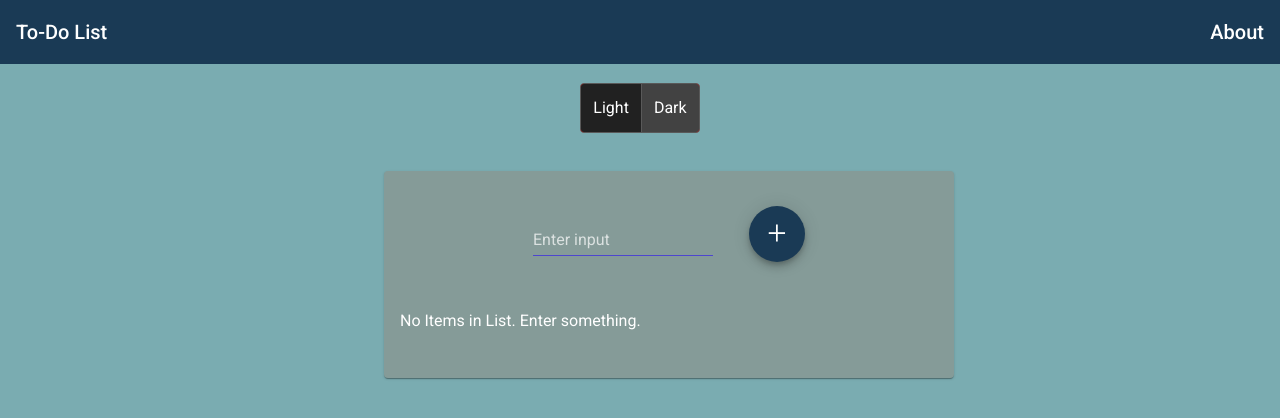
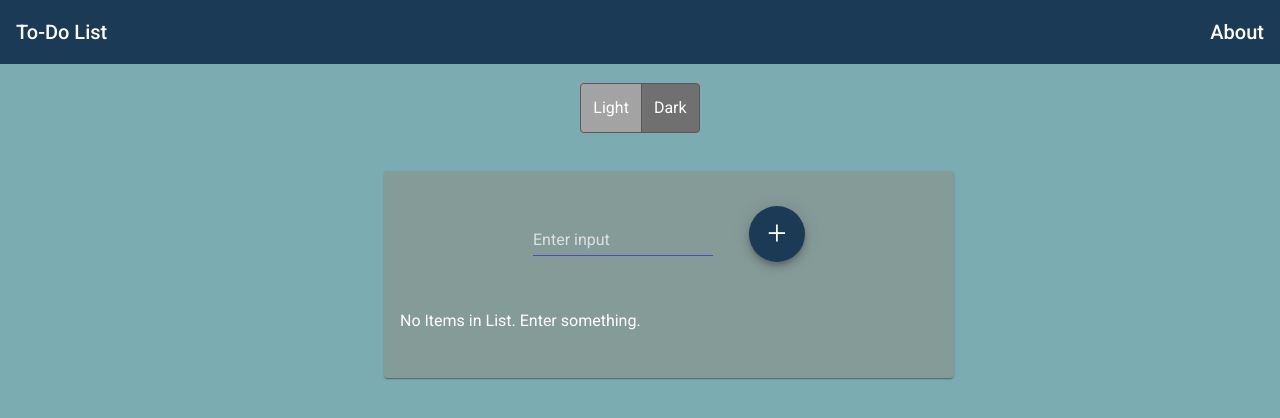
Before and after one commit to akhil-rana/Angular-to-do, an Angular app: page / in a window 1280 px wide. Shown: the top 418 px of the page. Built offline with nearby package versions, Linux system fonts and the light colour scheme.

Commit message:
button_themed

```diff
--- a/src/app/app.module.ts
+++ b/src/app/app.module.ts
@@ -1,7 +1,6 @@
 import { BrowserModule } from '@angular/platform-browser';
 import { NgModule } from '@angular/core';
 import {MatToolbarModule} from '@angular/material/toolbar';
-
 import { AppRoutingModule } from './app-routing.module';
 import { AppComponent } from './app.component';
 import { BrowserAnimationsModule } from '@angular/platform-browser/animations';
--- a/src/app/todo/todo-header/todo-header.component.css
+++ b/src/app/todo/todo-header/todo-header.component.css
@@ -6,3 +6,10 @@
  #topnav{
     background: rgb(26, 58, 85);
  }
+ .mat-button-toggle{
+   background: rgb(112, 112, 112);
+
+ }
+ .mat-button-toggle-checked{
+   background: rgb(163, 163, 163);
+}
--- a/src/app/todo/todo-header/todo-header.component.ts
+++ b/src/app/todo/todo-header/todo-header.component.ts
@@ -14,9 +14,19 @@ export class TodoHeaderComponent implements OnInit {
     {
       if(ds.colorflag==1){
         (<HTMLInputElement>document.getElementById("topnav")).style.background="rgb(55, 55, 55)";
+        (<HTMLInputElement>document.getElementsByClassName("mat-button-toggle")[0]).style.background="rgb(55, 55, 55)";
+        (<HTMLInputElement>document.getElementsByClassName("mat-button-toggle-checked")[0]).style.background="rgb(22, 22, 22)";
+        // (<HTMLInputElement>document.getElementsByClassName("mat-button-toggle")[1]).style.background="rgb(55, 55, 55)";
+        // (<HTMLInputElement>document.getElementsByClassName("mat-button-toggle-checked")[1]).style.background="rgb(12, 12, 12)";
+
       }
-      else
-     (<HTMLInputElement>document.getElementById("topnav")).style.background="rgb(26, 58, 85)";
+      else{
+        (<HTMLInputElement>document.getElementById("topnav")).style.background="rgb(26, 58, 85)";
+        // (<HTMLInputElement>document.getElementsByClassName("mat-button-toggle")[0]).style.background="rgb(163, 163, 163)";
+        (<HTMLInputElement>document.getElementsByClassName("mat-button-toggle-checked")[0]).style.background="rgb(163, 163, 163)";
+         (<HTMLInputElement>document.getElementsByClassName("mat-button-toggle")[1]).style.background="rgb(112, 112, 112)";
+        // (<HTMLInputElement>document.getElementsByClassName("mat-button-toggle-checked")[1]).style.background="rgb(112, 112, 112)";
+      }
     }, 200);
    }
 
```
